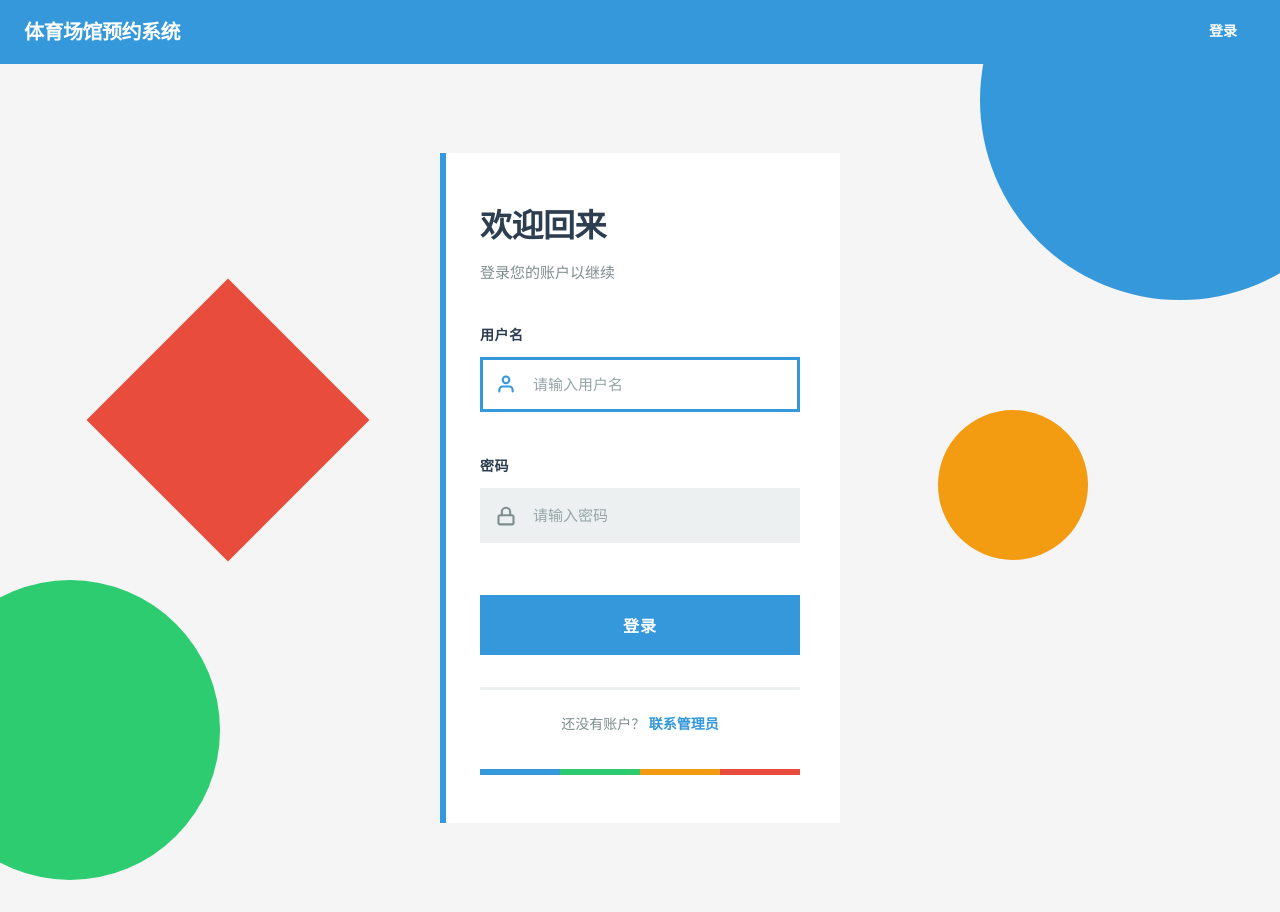
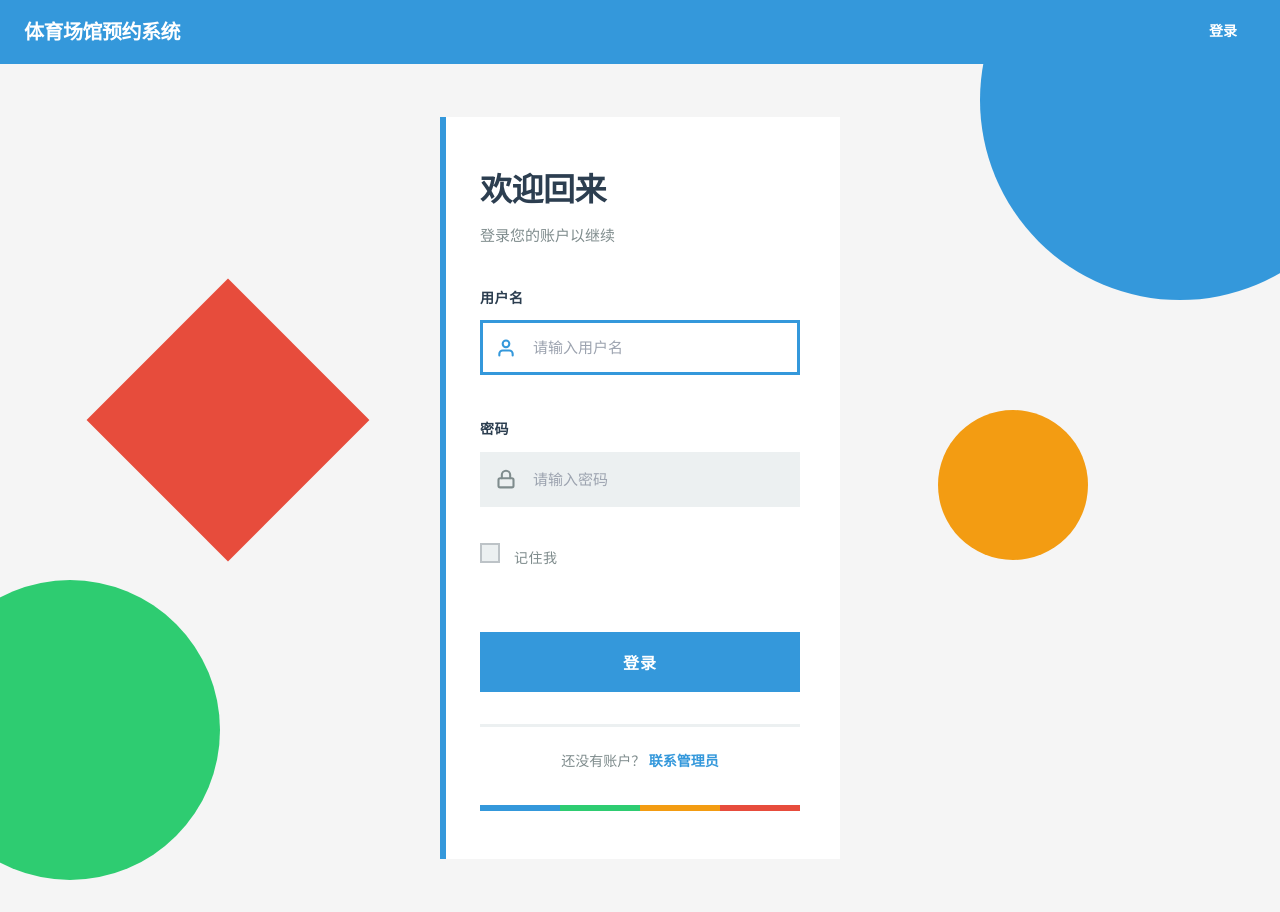
Before and after one commit to BatJack/StaduimBookingSystem, a Django app: page / in a window 1280 px wide. Run offline with Django 5.2, Linux system fonts and the light colour scheme.

Commit message:
Add remember me function on login.html

```diff
--- a/booking/templates/booking/login.html
+++ b/booking/templates/booking/login.html
@@ -4,52 +4,52 @@
 
 {% block content %}
 <style>
-    .flat-bg {
+    .login-page-bg {
         position: fixed;
         top: 0;
         left: 0;
         width: 100%;
         height: 100%;
-        background: #f5f5f5;
+        background: var(--bg-secondary);
         z-index: -1;
     }
 
-    .flat-shape {
+    .login-bg-shape {
         position: absolute;
         z-index: 0;
     }
 
-    .flat-shape.shape-1 {
+    .login-bg-shape.shape-1 {
         width: 400px;
         height: 400px;
-        background: #3498db;
+        background: var(--theme-primary);
         top: -100px;
         right: -100px;
         border-radius: 50%;
     }
 
-    .flat-shape.shape-2 {
+    .login-bg-shape.shape-2 {
         width: 300px;
         height: 300px;
-        background: #2ecc71;
+        background: var(--theme-success);
         bottom: -80px;
         left: -80px;
         border-radius: 50%;
     }
 
-    .flat-shape.shape-3 {
+    .login-bg-shape.shape-3 {
         width: 200px;
         height: 200px;
-        background: #e74c3c;
+        background: var(--theme-danger);
         top: 40%;
         left: 10%;
         transform: rotate(45deg);
     }
 
-    .flat-shape.shape-4 {
+    .login-bg-shape.shape-4 {
         width: 150px;
         height: 150px;
-        background: #f39c12;
+        background: var(--theme-warning);
         bottom: 30%;
         right: 15%;
         border-radius: 50%;
@@ -108,55 +108,55 @@
         gap: 24px;
     }
 
-    .form-group {
+    .login-form .form-group {
         position: relative;
     }
 
-    .form-group label {
+    .login-form .form-group label {
         display: block;
         margin-bottom: 10px;
         font-weight: 600;
-        color: #2c3e50;
+        color: var(--text-primary);
         font-size: 14px;
         text-transform: uppercase;
         letter-spacing: 0.5px;
     }
 
-    .input-wrapper {
+    .login-input-wrapper {
         position: relative;
     }
 
-    .input-wrapper input {
+    .login-input-wrapper input {
         width: 100%;
         padding: 16px 16px 16px 50px;
-        background: #ecf0f1;
+        background: var(--theme-border-light);
         border: 3px solid transparent;
         font-size: 15px;
-        color: #2c3e50;
+        color: var(--text-primary);
         border-radius: 0;
-        transition: all 0.2s ease;
+        transition: var(--transition);
     }
 
-    .input-wrapper input:focus {
+    .login-input-wrapper input:focus {
         outline: none;
-        background: #ffffff;
-        border-color: #3498db;
+        background: var(--bg-primary);
+        border-color: var(--theme-primary);
     }
 
-    .input-wrapper input::placeholder {
-        color: #95a5a6;
+    .login-input-wrapper input::placeholder {
+        color: var(--gray-400);
     }
 
-    .input-icon {
+    .login-input-icon {
         position: absolute;
         left: 16px;
         top: 50%;
         transform: translateY(-50%);
-        color: #7f8c8d;
+        color: var(--text-secondary);
     }
 
-    .input-wrapper input:focus + .input-icon {
-        color: #3498db;
+    .login-input-wrapper input:focus + .login-input-icon {
+        color: var(--theme-primary);
     }
 
     .btn-login {
@@ -212,39 +212,101 @@
         text-align: center;
         margin-top: 32px;
         padding-top: 24px;
-        border-top: 3px solid #ecf0f1;
+        border-top: 3px solid var(--theme-border-light);
     }
 
     .login-footer p {
-        color: #7f8c8d;
+        color: var(--text-secondary);
         font-size: 14px;
     }
 
     .login-footer a {
-        color: #3498db;
+        color: var(--theme-primary);
         text-decoration: none;
         font-weight: 600;
         transition: color 0.2s ease;
     }
 
     .login-footer a:hover {
-        color: #2980b9;
+        color: var(--theme-primary-hover);
     }
 
-    .color-bar {
+    .login-color-bar {
         display: flex;
         margin-top: 32px;
     }
 
-    .color-bar span {
+    .login-color-bar span {
         flex: 1;
         height: 6px;
     }
 
-    .color-bar span:nth-child(1) { background: #3498db; }
-    .color-bar span:nth-child(2) { background: #2ecc71; }
-    .color-bar span:nth-child(3) { background: #f39c12; }
-    .color-bar span:nth-child(4) { background: #e74c3c; }
+    .login-color-bar span:nth-child(1) { background: var(--theme-primary); }
+    .login-color-bar span:nth-child(2) { background: var(--theme-success); }
+    .login-color-bar span:nth-child(3) { background: var(--theme-warning); }
+    .login-color-bar span:nth-child(4) { background: var(--theme-danger); }
+
+    .login-remember {
+        margin-top: -8px;
+    }
+
+    .login-checkbox-label {
+        display: flex;
+        align-items: center;
+        cursor: pointer;
+        user-select: none;
+    }
+
+    .login-checkbox-label input[type="checkbox"] {
+        position: absolute;
+        opacity: 0;
+        cursor: pointer;
+        height: 0;
+        width: 0;
+    }
+
+    .login-checkbox-custom {
+        position: relative;
+        display: inline-block;
+        width: 20px;
+        height: 20px;
+        background: var(--theme-border-light);
+        border: 2px solid var(--theme-border);
+        margin-right: 10px;
+        transition: var(--transition);
+    }
+
+    .login-checkbox-custom::after {
+        content: '';
+        position: absolute;
+        display: none;
+        left: 6px;
+        top: 2px;
+        width: 5px;
+        height: 10px;
+        border: solid var(--bg-primary);
+        border-width: 0 2px 2px 0;
+        transform: rotate(45deg);
+    }
+
+    .login-checkbox-label input:checked + .login-checkbox-custom {
+        background: var(--theme-primary);
+        border-color: var(--theme-primary);
+    }
+
+    .login-checkbox-label input:checked + .login-checkbox-custom::after {
+        display: block;
+    }
+
+    .login-checkbox-label:hover .login-checkbox-custom {
+        border-color: var(--theme-primary);
+    }
+
+    .login-checkbox-text {
+        font-size: 14px;
+        color: var(--text-secondary);
+        font-weight: 500;
+    }
 
     @media (max-width: 480px) {
         .login-card {
@@ -255,33 +317,33 @@
             font-size: 28px;
         }
 
-        .flat-shape.shape-1 {
+        .login-bg-shape.shape-1 {
             width: 250px;
             height: 250px;
         }
 
-        .flat-shape.shape-2 {
+        .login-bg-shape.shape-2 {
             width: 180px;
             height: 180px;
         }
 
-        .flat-shape.shape-3 {
+        .login-bg-shape.shape-3 {
             width: 120px;
             height: 120px;
         }
 
-        .flat-shape.shape-4 {
+        .login-bg-shape.shape-4 {
             width: 100px;
             height: 100px;
         }
     }
 </style>
 
-<div class="flat-bg">
-    <div class="flat-shape shape-1"></div>
-    <div class="flat-shape shape-2"></div>
-    <div class="flat-shape shape-3"></div>
-    <div class="flat-shape shape-4"></div>
+<div class="login-page-bg">
+    <div class="login-bg-shape shape-1"></div>
+    <div class="login-bg-shape shape-2"></div>
+    <div class="login-bg-shape shape-3"></div>
+    <div class="login-bg-shape shape-4"></div>
 </div>
 
 <div class="login-container">
@@ -296,9 +358,9 @@
 
             <div class="form-group">
                 <label for="username">用户名</label>
-                <div class="input-wrapper">
+                <div class="login-input-wrapper">
                     <input type="text" id="username" name="username" placeholder="请输入用户名" required autofocus>
-                    <svg class="input-icon" width="20" height="20" viewBox="0 0 24 24" fill="none" stroke="currentColor" stroke-width="2.5" stroke-linecap="round" stroke-linejoin="round">
+                    <svg class="login-input-icon" width="20" height="20" viewBox="0 0 24 24" fill="none" stroke="currentColor" stroke-width="2.5" stroke-linecap="round" stroke-linejoin="round">
                         <path d="M20 21v-2a4 4 0 0 0-4-4H8a4 4 0 0 0-4 4v2"/>
                         <circle cx="12" cy="7" r="4"/>
                     </svg>
@@ -307,17 +369,25 @@
 
             <div class="form-group">
                 <label for="password">密码</label>
-                <div class="input-wrapper">
+                <div class="login-input-wrapper">
                     <input type="password" id="password" name="password" placeholder="请输入密码" required>
-                    <svg class="input-icon" width="20" height="20" viewBox="0 0 24 24" fill="none" stroke="currentColor" stroke-width="2.5" stroke-linecap="round" stroke-linejoin="round">
+                    <svg class="login-input-icon" width="20" height="20" viewBox="0 0 24 24" fill="none" stroke="currentColor" stroke-width="2.5" stroke-linecap="round" stroke-linejoin="round">
                         <rect x="3" y="11" width="18" height="11" rx="2" ry="2"/>
                         <path d="M7 11V7a5 5 0 0 1 10 0v4"/>
                     </svg>
                 </div>
             </div>
 
+            <div class="form-group login-remember">
+                <label class="login-checkbox-label">
+                    <input type="checkbox" id="rememberMe" name="remember_me">
+                    <span class="login-checkbox-custom"></span>
+                    <span class="login-checkbox-text">记住我</span>
+                </label>
+            </div>
+
             <button type="submit" class="btn-login" id="loginBtn">
-                <span class="spinner"></span>
+                <span class="login-spinner"></span>
                 <span class="btn-text">登录</span>
             </button>
         </form>
@@ -326,7 +396,7 @@
             <p>还没有账户？ <a href="#">联系管理员</a></p>
         </div>
 
-        <div class="color-bar">
+        <div class="login-color-bar">
             <span></span>
             <span></span>
             <span></span>
@@ -336,10 +406,48 @@
 </div>
 
 <script>
-    document.getElementById('loginForm').addEventListener('submit', function(e) {
-        const btn = document.getElementById('loginBtn');
-        btn.classList.add('loading');
-        btn.disabled = true;
-    });
+    (function() {
+        const form = document.getElementById('loginForm');
+        const usernameInput = document.getElementById('username');
+        const passwordInput = document.getElementById('password');
+        const rememberMeCheckbox = document.getElementById('rememberMe');
+        const loginBtn = document.getElementById('loginBtn');
+
+        function loadSavedCredentials() {
+            const savedUsername = localStorage.getItem('rememberedUsername');
+            const savedPassword = localStorage.getItem('rememberedPassword');
+
+            if (savedUsername && savedPassword) {
+                usernameInput.value = savedUsername;
+                passwordInput.value = savedPassword;
+                rememberMeCheckbox.checked = true;
+            }
+        }
+
+        function saveCredentials() {
+            if (rememberMeCheckbox.checked) {
+                localStorage.setItem('rememberedUsername', usernameInput.value);
+                localStorage.setItem('rememberedPassword', passwordInput.value);
+            } else {
+                localStorage.removeItem('rememberedUsername');
+                localStorage.removeItem('rememberedPassword');
+            }
+        }
+
+        loadSavedCredentials();
+
+        form.addEventListener('submit', function(e) {
+            saveCredentials();
+            loginBtn.classList.add('loading');
+            loginBtn.disabled = true;
+        });
+
+        rememberMeCheckbox.addEventListener('change', function() {
+            if (!this.checked) {
+                localStorage.removeItem('rememberedUsername');
+                localStorage.removeItem('rememberedPassword');
+            }
+        });
+    })();
 </script>
 {% endblock %}
```
Also changed, not shown: other parts of booking/templates/booking/login.html (+12 -12 lines), .trae/docs/stadium-booking-project.md, .trae/skills/stadium-booking-context/SKILL.md.
